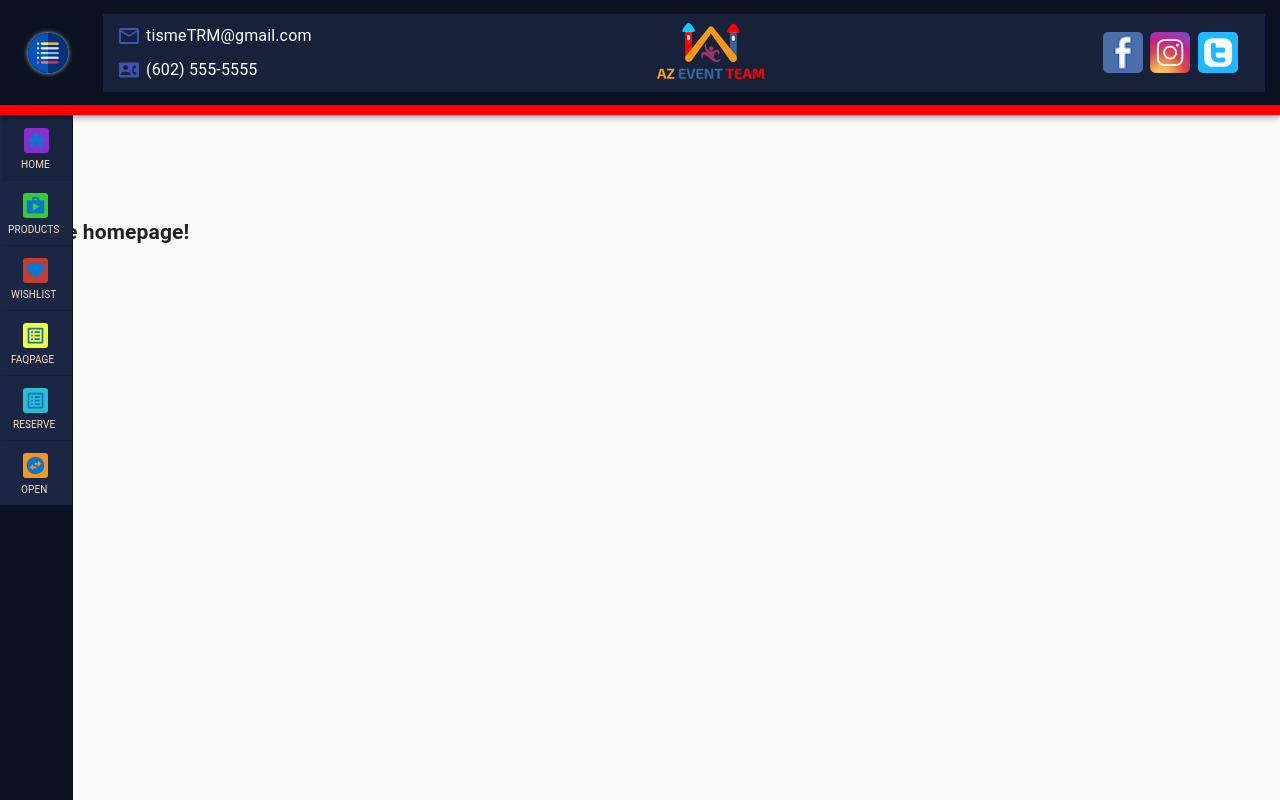
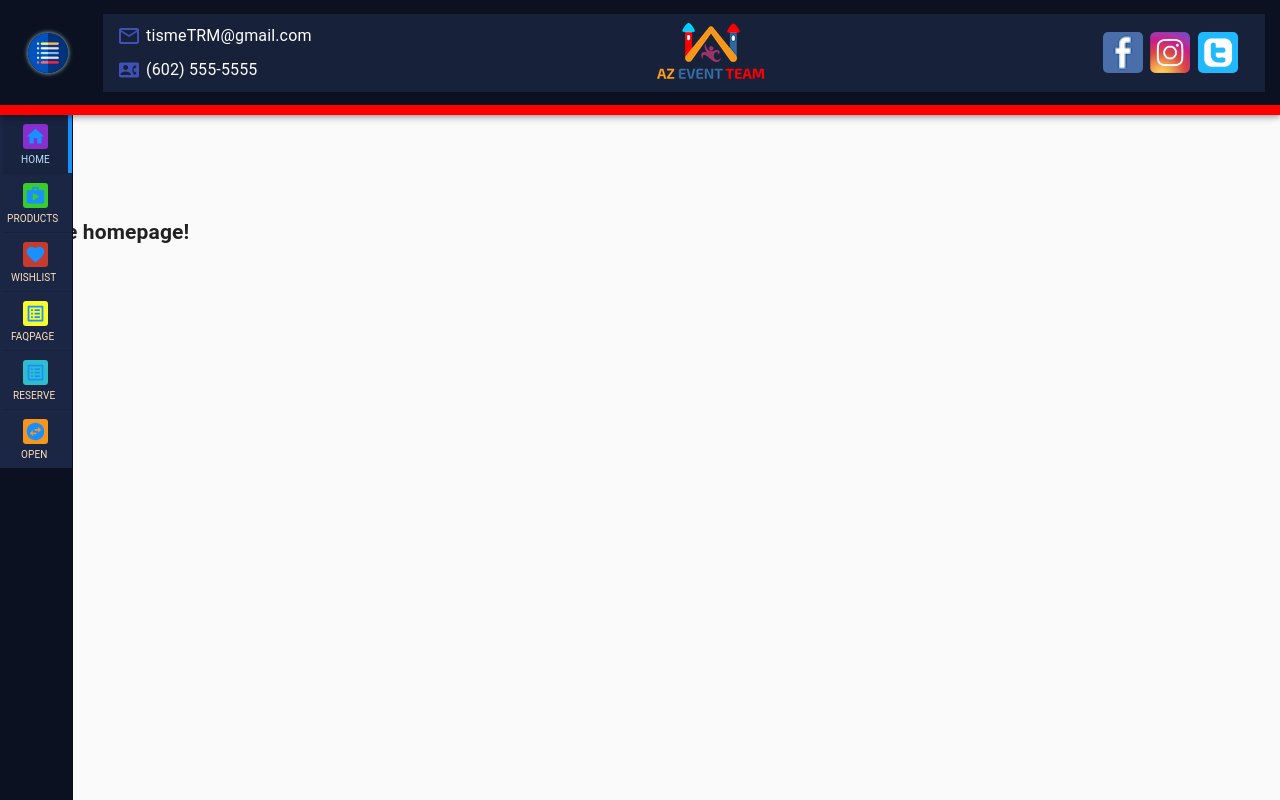
Before and after one commit to ratta2ii/movie_night_app, a React (Create React App) app: page / in a window 1280 px wide. Built offline with nearby package versions, Linux system fonts and the light colour scheme.

Commit message:
Add additional styling the Navigation elements including alt attributes on image tags

```diff
--- a/src/Components/Navigation/Navigation.js
+++ b/src/Components/Navigation/Navigation.js
@@ -64,13 +64,17 @@ export default function Navigation(props) {
         return (
             <Fragment>
                 <MenuList key={key} className={classes.menuList} >
+                    <Box
+                        style={{ height: 51, backgroundColor: '#2196f3'}} >
+                    </Box>
 
 
                     <MenuItem component={Link} to='/'
                         selected={'/' === pathname}
                         style={{
-                            marginTop:  (open || mobileDrawerState) ? '50px': '45px',
-                            paddingBottom: (open || mobileDrawerState) ? "15px" : '23px' }} >
+                            padding: (open || mobileDrawerState) ? 15 : '7px 15px 23px',
+                        }}
+                        className={classes.tr} >
                         <ListItemIcon><HomeIcon className={classes.HomeIcon} /></ListItemIcon>
                         <Typography className={classes.ListItemText}>HOME</Typography>
                         <Typography className={classes.miniHomeNavTitle}
@@ -82,15 +86,18 @@ export default function Navigation(props) {
 
 
                     <MenuItem component={Link} to='/productList'
-                            selected={'/productList' === pathname}
-                            style={{
-                                padding: (open || mobileDrawerState) ? 15: '7px 15px 23px' }} >
+                        selected={'/productList' === pathname}
+                        style={{
+                            padding: (open || mobileDrawerState) ? 15 : '7px 15px 23px'
+                        }} >
                         <ListItemIcon>
                             <ShopIcon className={classes.ShopIcon} />
                         </ListItemIcon>
                         <Typography className={classes.ListItemText}>PRODUCTS</Typography>
                         <Typography className={classes.miniiNavTitle}
-                            style={{ display: (open || mobileDrawerState) ? 'none' : 'unset' }} >
+                            style={{
+                                left: '4px',
+                                display: (open || mobileDrawerState) ? 'none' : 'unset' }} >
                             PRODUCTS
                         </Typography>
                     </MenuItem>
@@ -98,14 +105,15 @@ export default function Navigation(props) {
 
 
                     <MenuItem component={Link} to='/wishList'
-                            selected={'/wishList' === pathname}
-                            style={{ padding: (open || mobileDrawerState) ? 15: '7px 15px 23px' }} >
+                        selected={'/wishList' === pathname}
+                        style={{ padding: (open || mobileDrawerState) ? 15 : '7px 15px 23px' }} >
                         <ListItemIcon><FavoriteIcon className={classes.FavoriteIcon} /></ListItemIcon>
                         <Typography className={classes.ListItemText}>WISHLIST</Typography>
                         <Typography className={classes.miniiNavTitle}
                             style={{
                                 display: (open || mobileDrawerState) ? 'none' : 'unset',
-                                left: '8px'}} >
+                                left: '8px'
+                            }} >
                             WISHLIST
                         </Typography>
                     </MenuItem>
@@ -114,13 +122,14 @@ export default function Navigation(props) {
 
                     <MenuItem component={Link} to='/faqPage'
                         selected={'/faqPage' === pathname}
-                        style={{ padding: (open || mobileDrawerState) ? 15: '7px 15px 23px' }} >
+                        style={{ padding: (open || mobileDrawerState) ? 15 : '7px 15px 23px' }} >
                         <ListItemIcon><ListAltIcon className={classes.ListAltIcon} /></ListItemIcon>
                         <Typography className={classes.ListItemText}>FAQPAGE</Typography>
                         <Typography className={classes.miniiNavTitle}
                             style={{
                                 display: (open || mobileDrawerState) ? 'none' : 'unset',
-                                left: '8px' }} >
+                                left: '8px'
+                            }} >
                             FAQPAGE
                         </Typography>
                     </MenuItem>
@@ -129,13 +138,14 @@ export default function Navigation(props) {
 
                     <MenuItem component={Link} to='/reservations'
                         selected={'/reservations' === pathname}
-                        style={{ padding: (open || mobileDrawerState) ? 15: '7px 15px 23px' }} >
+                        style={{ padding: (open || mobileDrawerState) ? 15 : '7px 15px 23px' }} >
                         <ListItemIcon><ListAltIcon className={classes.ListAltIcon2} /></ListItemIcon>
                         <Typography className={classes.ListItemText}>RESERVATIONS</Typography>
                         <Typography className={classes.miniiNavTitle}
                             style={{
                                 display: (open || mobileDrawerState) ? 'none' : 'unset',
-                                left: '10px' }} >
+                                left: '10px'
+                            }} >
                             RESERVE
                         </Typography>
                     </MenuItem>
@@ -143,14 +153,15 @@ export default function Navigation(props) {
 
 
                     <MenuItem onClick={() => handleClose()}
-                        style={{ padding: (open || mobileDrawerState) ? 15: '7px 15px 23px' }}>
+                        style={{ padding: (open || mobileDrawerState) ? 15 : '7px 15px 23px' }}>
                         <ListItemIcon>
                             <SwapHorizontalCircleIcon className={classes.SwapHorizontalCircleIcon} /></ListItemIcon>
                         <Typography className={classes.ListItemText}>CLOSE</Typography>
                         <Typography className={classes.miniiNavTitle}
                             style={{
                                 display: (open || mobileDrawerState) ? 'none' : 'unset',
-                                left: '18px'}} >
+                                left: '18px'
+                            }} >
                             OPEN
                         </Typography>
                     </MenuItem>
@@ -174,6 +185,7 @@ export default function Navigation(props) {
                         aria-label='open drawer'
                         onClick={handleDesktopDrawerToggle}
                         edge='start'
+                        alt='menu button icon'
                     />
                     {/* Mobile menu button */}
                     <img src={menuIcon}
@@ -182,6 +194,7 @@ export default function Navigation(props) {
                         aria-label='open drawer'
                         onClick={handleMobileDrawerToggle}
                         edge='start'
+                        alt='menu button icon'
                     />
                     {/* Toolbar Content */}
                     <Box className={classes.toolBarContent}>
@@ -255,7 +268,7 @@ export default function Navigation(props) {
                 anchor='left'
                 open={mobileDrawerState}
                 onClose={() => handleMobileDrawerToggle(false)}>
-                <Toolbar>
+                <Toolbar style={{backgroundColor: '#0b1120'}}>
                     <Typography variant='h6' noWrap style={{ color: '#fee2be' }}>
                         {websiteTitle}
                     </Typography>
--- a/src/Components/Navigation/NavigationStyles.js
+++ b/src/Components/Navigation/NavigationStyles.js
@@ -7,6 +7,12 @@ const drawerWidth = 240;
 export const useStyles = makeStyles((theme) => ({
     root: {
         display: 'flex'
+    },
+    tr: {
+        // background: "#f1f1f1",
+        '&:hover': {
+            // background: "#f00",
+        },
     },
     appBar: {
         position: 'fixed',
@@ -109,16 +115,12 @@ export const useStyles = makeStyles((theme) => ({
     menuList: {
         backgroundColor: '#1a2644',
         color: '#fee2be',
-        paddingLeft: '3px',
-        paddingBottom: 0,
-    },
-    MenuItem: {
-        paddingBottom: '25px',
-        paddingTop: '25px'
+        padding: '0 0 0 3px'
     },
     ListItemText: {
-        marginTop: '10px',
-        fontWeight: 'bold'
+        marginTop: '4px',
+        fontWeight: 'bold',
+        letterSpacing: '0.07em'
     },
     companyLogo: {
         display: 'flex',
@@ -141,7 +143,7 @@ export const useStyles = makeStyles((theme) => ({
         },
     },
     HomeIcon: {
-        color: '#0a77ce',
+        color: ' #1890ff',
         backgroundColor: '#882ecc',
         marginLeft: 5,
         padding: 2,
@@ -149,7 +151,7 @@ export const useStyles = makeStyles((theme) => ({
         borderRadius: 3,
     },
     ShopIcon: {
-        color: '#0a77ce',
+        color: ' #1890ff',
         backgroundColor: '#38cc2e',
         marginLeft: '5px',
         padding: 2,
@@ -157,7 +159,7 @@ export const useStyles = makeStyles((theme) => ({
         borderRadius: 3,
     },
     FavoriteIcon: {
-        color: '#0a77ce',
+        color: ' #1890ff',
         backgroundColor: '#c53b2d',
         marginLeft: 5,
         padding: 2,
@@ -165,7 +167,7 @@ export const useStyles = makeStyles((theme) => ({
         borderRadius: 3,
     },
     ListAltIcon: {
-        color: '#0a77ce',
+        color: ' #1890ff',
         backgroundColor: '#f8fb2c',
         marginLeft: 5,
         padding: 2,
@@ -173,7 +175,7 @@ export const useStyles = makeStyles((theme) => ({
         borderRadius: 3,
     },
     ListAltIcon2: {
-        color: '#0a77ce',
+        color: ' #1890ff',
         backgroundColor: '#2ebdcc',
         marginLeft: 5,
         padding: 2,
@@ -181,7 +183,7 @@ export const useStyles = makeStyles((theme) => ({
         borderRadius: 3,
     },
     SwapHorizontalCircleIcon: {
-        color: '#0a77ce',
+        color: ' #1890ff',
         backgroundColor: '#f6961b',
         marginLeft: 5,
         padding: 2,
@@ -191,14 +193,14 @@ export const useStyles = makeStyles((theme) => ({
     miniHomeNavTitle: {
         marginBottom: '1rem',
         position: 'absolute',
-        bottom: '-8px',
+        bottom: '-10px',
         left: '18px',
         fontSize: '10px',
     },
     miniiNavTitle: {
         marginBottom: '1rem',
         position: 'absolute',
-        bottom: '-8px',
+        bottom: '-10px',
         left: '5px',
         fontSize: '10px'
     }
--- a/src/index.css
+++ b/src/index.css
@@ -11,3 +11,9 @@ code {
     font-family: source-code-pro, Menlo, Monaco, Consolas, 'Courier New',
     monospace;
 } */
+
+
+.Mui-selected {
+    border-right: 4px solid #1890ff !important;
+    color: rgb(190, 224, 255) !important;
+}
```
